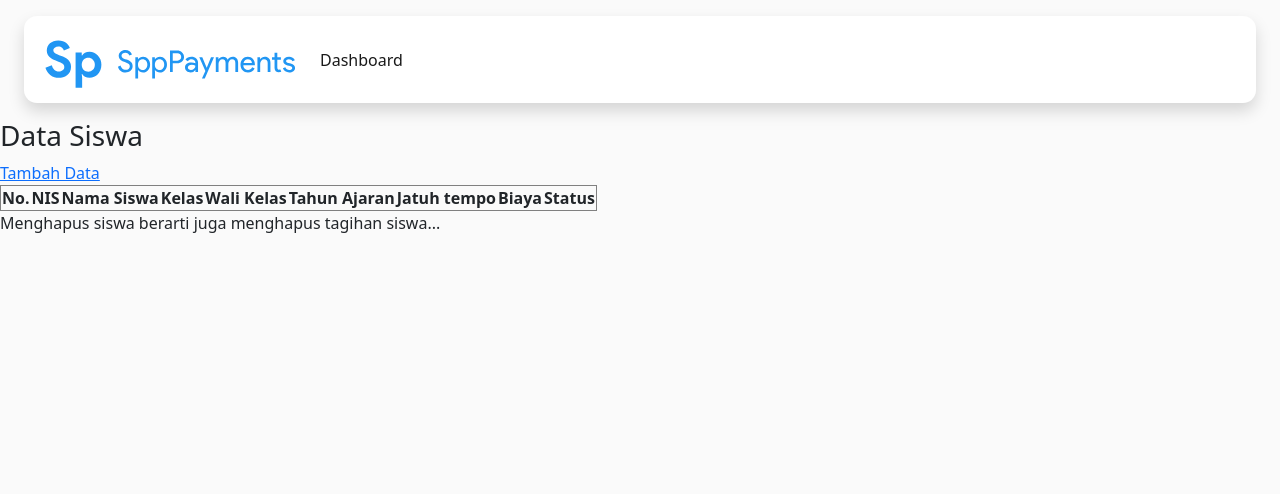
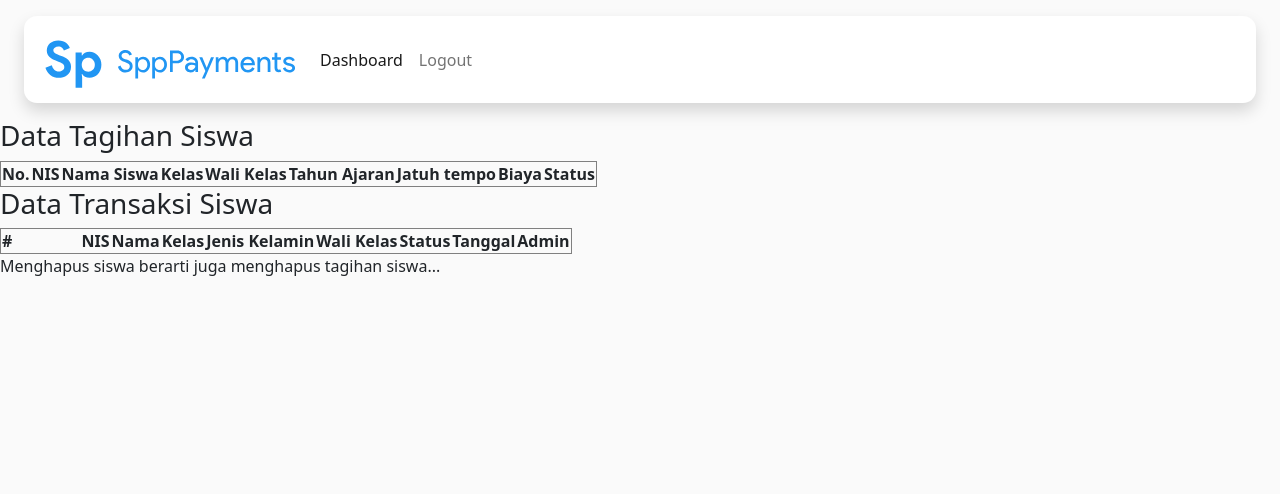
Before and after one commit to alter0z/SppPayment, a PHP site: page /showdatastudent.bywclass.php in a window 1280 px wide. Shown: the top 494 px of the page. Run offline with PHP 8.4, Linux system fonts and the light colour scheme; a user stored in the database is signed in; data comes from the database, SQL or seed files in the repository; lists and menus that the app fills with data are empty; some libraries are stand-ins or nearby versions.

Commit message:
add dashboard wclass and fix it

```diff
--- a/src/functions/get_auth.php
+++ b/src/functions/get_auth.php
@@ -5,7 +5,7 @@
 		header('location:../auth/login.php');
 	} else {
 		if (isset($_SESSION['login']) && $_SESSION['role'] == "walikelas") {
-			header('location:../index/wclass.php');
+			header('location:../show/showdatastudent.bywclass.php');
 		}
 	}
 ?>
--- a/src/functions/get_login.php
+++ b/src/functions/get_login.php
@@ -31,7 +31,7 @@
 					$_SESSION['role'] = $role;
 					$_SESSION['wclass'] = $data['name'];
 
-					header('location:../index/wclass.php');
+					header('location:../show/showdatastudent.bywclass.php');
 					die();
 					// echo $role;
 				}
--- a/src/header/headerw.php
+++ b/src/header/headerw.php
@@ -51,6 +51,9 @@ https://ajax.googleapis.com/ajax/libs/jquery/3.4.1/jquery.min.js">
             <li class="nav-item">
               <a class="nav-link active" aria-current="page" href="../index/admin.php">Dashboard</a>
             </li>
+            <li class="nav-item">
+              <a class="nav-link" href="../auth/logout.php">Logout</a>
+            </li>
           </ul>
         </div>
         <!-- <script>
--- a/src/index/wclass.php
+++ /dev/null
@@ -1,6 +0,0 @@
-<?php include "../header/headerw.php"; ?>
-
-<h3>Selamat Datang di Dashboard Aplikasi Pembayaran SPP</h3>
-<p>Silahkan dikelola dengan baik ya....</p>
-
-<?php include "../footer/footer.php"; ?>
--- a/src/show/showdatastudent.bywclass.php
+++ b/src/show/showdatastudent.bywclass.php
@@ -1,7 +1,6 @@
 <?php include "../header/headerw.php"; ?>
 
-<h3>Data Siswa</h3>
-<a href="../add/addstudent.php">Tambah Data</a>
+<h3>Data Tagihan Siswa</h3>
 <table border="1">
 	<tr>
 		<th>No.</th>
@@ -20,7 +19,7 @@
 
 		$getWclas = $_SESSION['wclass'];
 
-		$getData = mysqli_query($conn,"SELECT a.*, b.fullname, c.* FROM student as a inner join wclass as b on a.class = b.class right join spp as c on a.nis = c.nis where b.fullname = '$getWclas' order by a.student_name asc");
+		$getData = mysqli_query($conn,"SELECT a.*, b.fullname, c.* FROM student as a inner join wclass as b on a.class = b.class right join spp as c on a.nis = c.nis where b.fullname = '$getWclas' and month(c.duedate) = month(now()) order by a.student_name asc");
 
 		$no=1;
 		while($data = mysqli_fetch_array($getData)){
@@ -40,6 +39,46 @@
 	?>
 </table>
 
+<h3>Data Transaksi Siswa</h3>
+<table border="1">
+<tr>
+	<th style="width: 80px"><strong>#</strong></th>
+	<th><strong>NIS</strong></th>
+	<th><strong>Nama</strong></th>
+	<th><strong>Kelas</strong></th>
+	<th><strong>Jenis Kelamin</strong></th>
+	<th><strong>Wali Kelas</strong></th>
+	<th><strong>Status</strong></th>
+	<th><strong>Tanggal</strong></th>
+	<th><strong>Admin</strong></th>
+</tr>
+
+	<?php
+		include "../connection/connection.php";
+
+		$getWclas = $_SESSION['wclass'];
+
+		$getData = mysqli_query($conn,"SELECT a.*, b.*, c.* FROM transaksi as a join student as b on a.nis = b.nis join wclass as c on b.class = c.class where c.fullname = '$getWclas' order by b.student_name asc");
+
+		$no=1;
+		while($d=mysqli_fetch_array($getData)){
+			$date = date('D, d M Y h:i a',strtotime($d['tanggal']));
+			echo "<tr>
+			<td>$no</td>
+			<td>$d[nis]</td>
+			<td>$d[student_name]</td>
+			<td>$d[class]</td>
+			<td>$d[jenis_kelamin]</td>
+			<td>$d[fullname]</td>
+			<td>$d[spp_status]</td>
+			<td>$date</td>
+			<td>$d[admin]</td>
+			</tr>";
+			$no++;
+		}
+	?>
+</table>
+
 <p>Menghapus siswa berarti juga menghapus tagihan siswa...</p>
 
 <?php include "../footer/footer.php"; ?>
--- a/src/transaction/transaksi.php
+++ b/src/transaction/transaksi.php
@@ -41,6 +41,7 @@
 					echo mysqli_error($conn);
 					$no=1;
 					while($d=mysqli_fetch_array($sql)){
+						$date = date('D, d M Y h:i a',strtotime($d['tanggal']));
 						echo "<tr>
 						<td>$no</td>
 						<td class='getNis'>$d[nis]</td>
@@ -49,7 +50,7 @@
 						<td>$d[jenis_kelamin]</td>
 						<td>$d[fullname]</td>
 						<td>$d[spp_status]</td>
-					<td>$d[tanggal]</td>
+						<td>$date</td>
 						<td>$d[admin]</td>
 						<td><a class='btn btn-primary print-button'>Cetak</a></td>
 						</tr>";
```
Also changed, not shown: src/functions/printinvoice.php (+9 -1 lines), src/log/logs.php (+18 -18 lines), 1 other file. Lines whose indentation alone changed are shown as unchanged.
